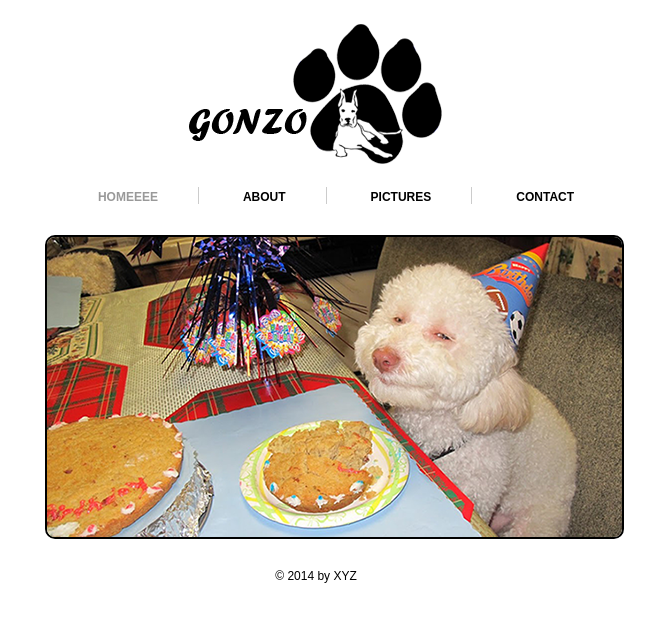
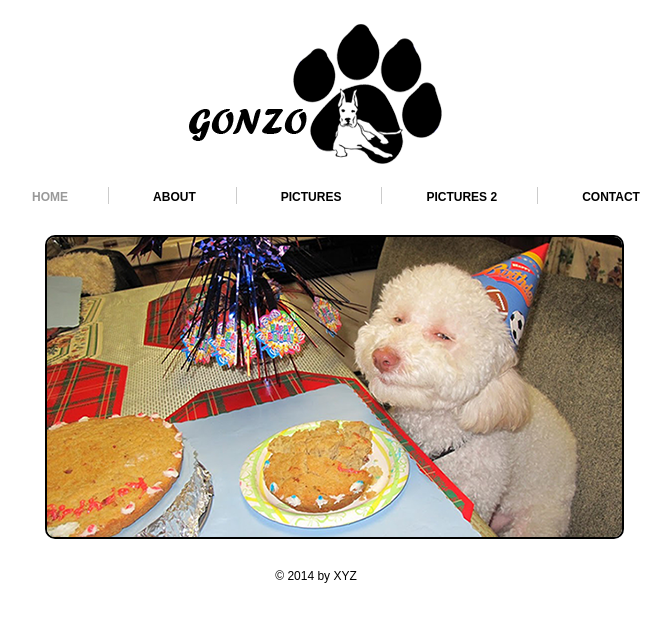
Before and after one commit to Sabukoirala/site, a plain HTML site: page index.html in a window 1280 px wide. Shown: the whole page, without its empty margins (324-995 px from the left). Drawn offline with Linux system fonts and the light colour scheme.

Commit message:
Created picture2

```diff
--- a/index.html
+++ b/index.html
@@ -26,9 +26,11 @@
 
 	<div class="navigation">
 		<ul>
-			<li><a class="active" href="index.html">HOMEEEE</a></li>
+
+			<li><a class="active" href="index.html">HOME</a></li>
 			<li><a href="about.html">ABOUT</a></li>
 			<li><a href="picture.html">PICTURES</a></li>
+			<li><a href="picture2.html">PICTURES 2</a></li>
 			<li class="bdr"><a class="pdg" href="contact.html">CONTACT</a></li>
 		</ul>
 	</div>
```
